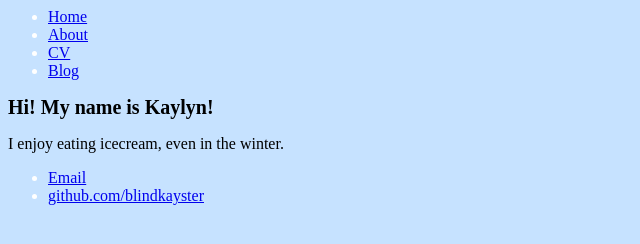
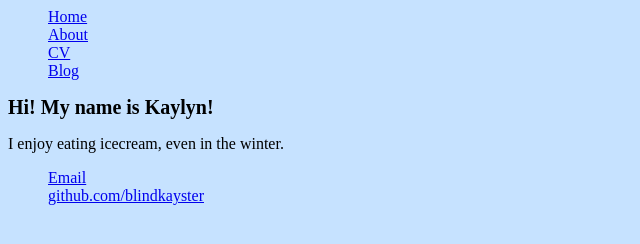
Before and after one commit to Spr18JSKH/blindkayster.github.io, a plain HTML site: page index.html in a window 1280 px wide. Shown: the full height of the page, 0-640 px from the left. Drawn offline with Linux system fonts and the light colour scheme.

Commit message:
Update main.css

```diff
--- a/css/main.css
+++ b/css/main.css
@@ -6,7 +6,8 @@ h1
 {
 font-size: 20px;
 }
-li
+ul
 {
 color:#FFF;
+list-style-type: none;
 }
```
